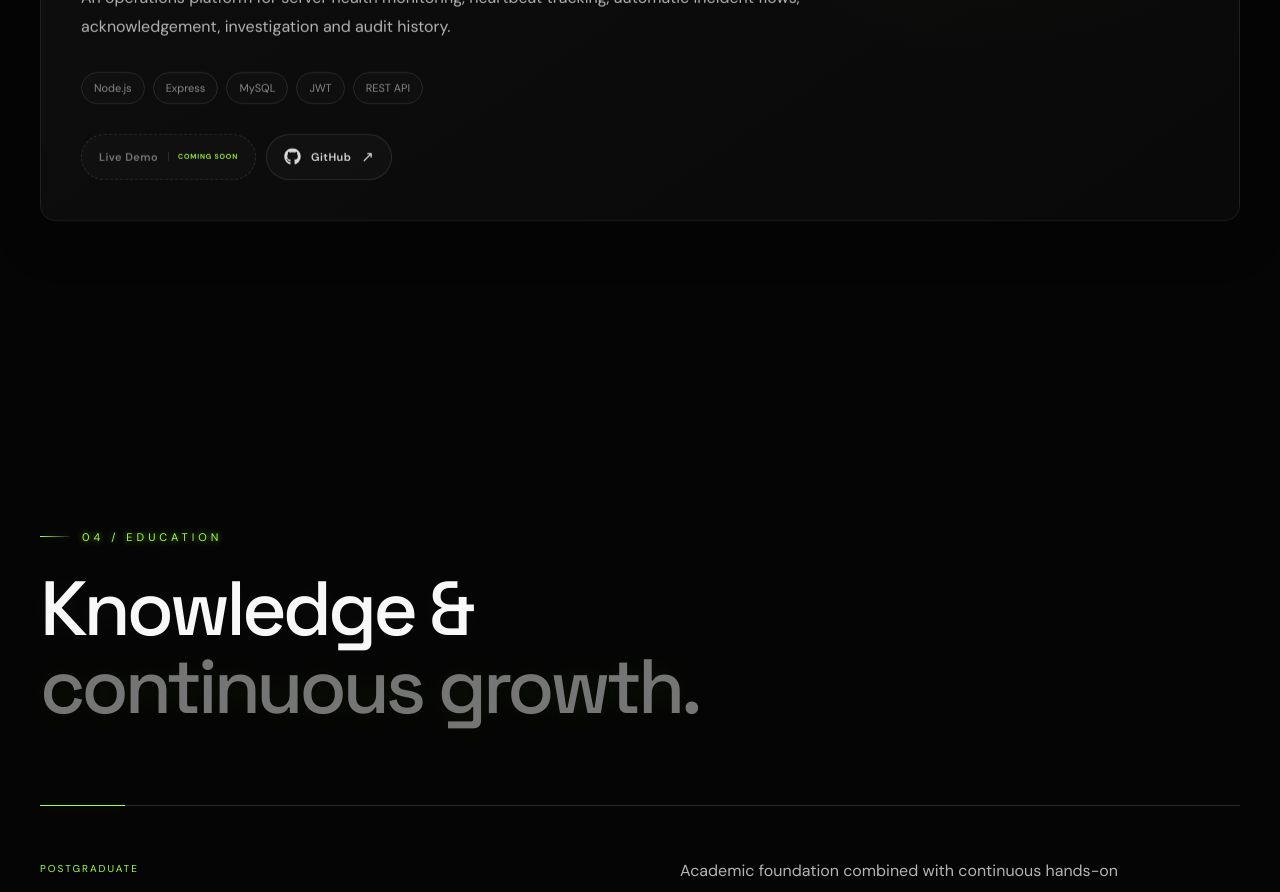
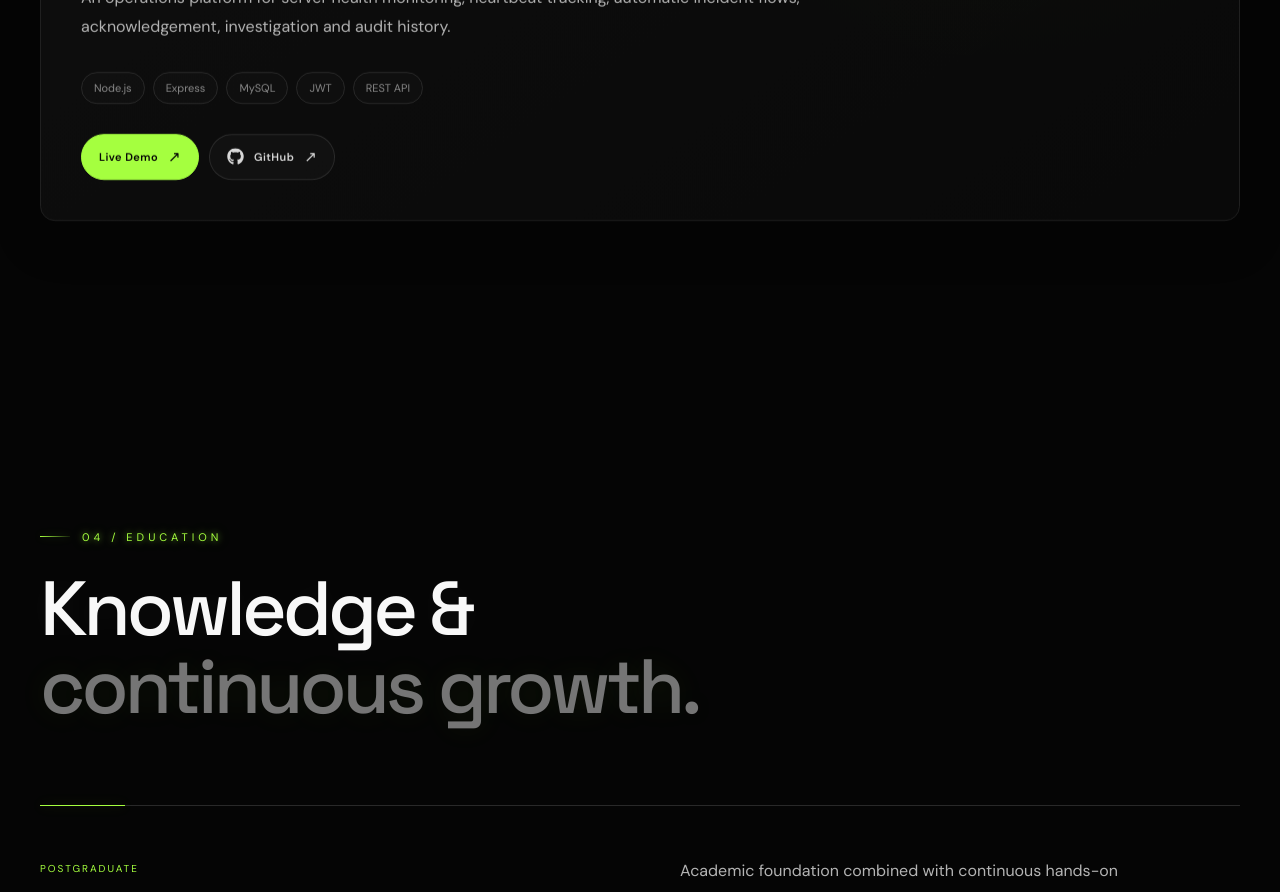
Before and after one commit to Noorwithcode/animated-portfolio, a React (Vite) app: page / in a window 1280 px wide. Shown: the part 4880-5772 px from the top of the page. Built offline with nearby package versions, Linux system fonts and the light colour scheme.

Commit message:
Add PulseOps live demo to portfolio

```diff
--- a/src/App.jsx
+++ b/src/App.jsx
@@ -104,7 +104,7 @@ const content = {
             "An operations platform for server health monitoring, heartbeat tracking, automatic incident flows, acknowledgement, investigation and audit history.",
           tech: ["Node.js", "Express", "MySQL", "JWT", "REST API"],
           githubUrl: "https://github.com/Noorwithcode/PulseOps",
-          liveUrl: null,
+          liveUrl: "https://pulse-ops-rho.vercel.app",
         },
       ],
     },
```
